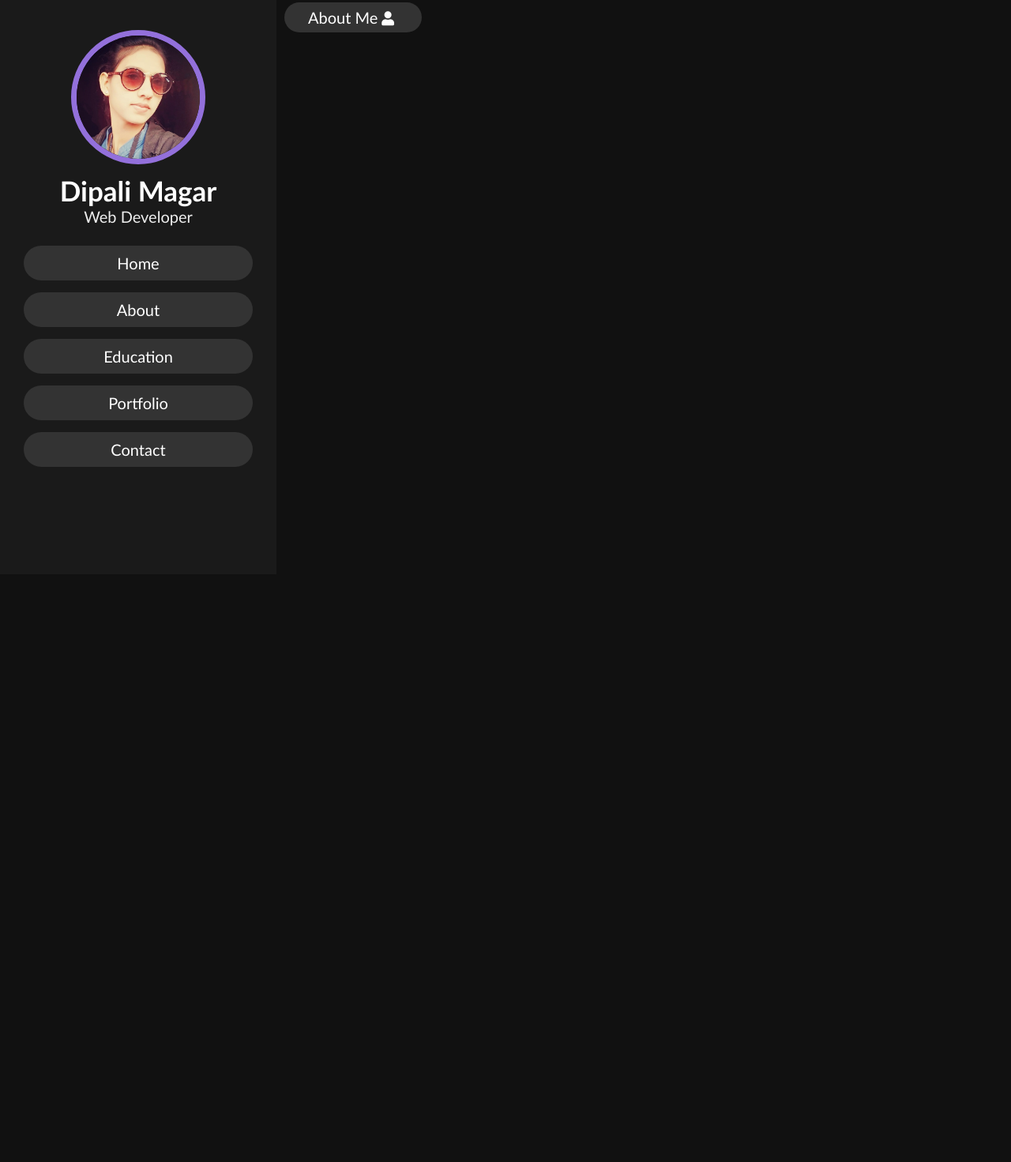
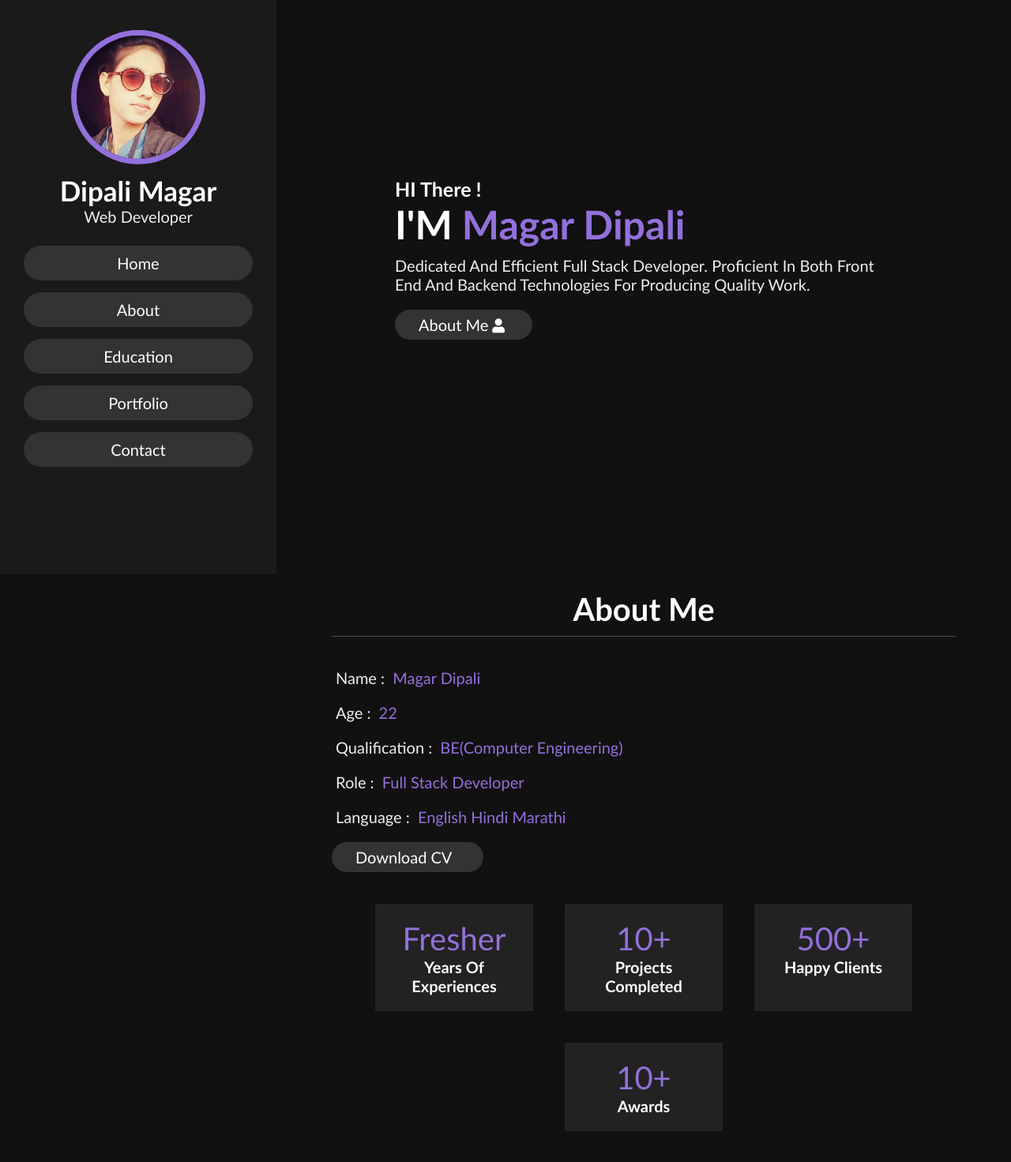
Before and after one commit to Dipali2377/Portfolio, a plain HTML site: page index.html in a window 1280 px wide. Shown: the part 73-1544 px from the top of the page at 79% size. Before the commit the page ends 812 px from the top, so only its background shows below. Drawn offline with Linux system fonts and the light colour scheme.

Commit message:
about-page

```diff
--- a/index.html
+++ b/index.html
@@ -44,5 +44,46 @@
         ><button class="btn">About Me<i class="fas fa-user"></i></button
       ></a>
     </section>
+    <!-- home section -->
+
+    <section class="about" id="about">
+      <h1 class="heading"><span>About</span> Me</h1>
+
+      <div class="row">
+        <div class="info">
+          <h3><span>Name : </span>Magar Dipali</h3>
+          <h3><span>Age : </span>22</h3>
+          <h3><span>Qualification : </span>BE(Computer Engineering)</h3>
+          <h3><span>Role : </span>Full Stack Developer</h3>
+          <h3><span>Language : </span>English Hindi Marathi</h3>
+          <a href="#"
+            ><button class="btn">
+              Download CV <i class="fas-fa-download"></i></button
+          ></a>
+        </div>
+
+        <div class="counter">
+          <div class="box">
+            <span>Fresher</span>
+            <h3>Years of Experiences</h3>
+          </div>
+
+          <div class="box">
+            <span>10+</span>
+            <h3>Projects Completed</h3>
+          </div>
+
+          <div class="box">
+            <span>500+</span>
+            <h3>Happy Clients</h3>
+          </div>
+
+          <div class="box">
+            <span>10+</span>
+            <h3>Awards</h3>
+          </div>
+        </div>
+      </div>
+    </section>
   </body>
 </html>
--- a/style.css
+++ b/style.css
@@ -42,6 +42,7 @@ body {
   background: #111;
   overflow-x: hidden;
   padding-left: 35rem;
+  color: white;
 }
 
 section {
@@ -133,3 +134,88 @@ header .navbar ul li a {
   font-size: 2rem;
   border-radius: 5rem;
 }
+header .navbar ul li a:hover {
+  background: var(--purple);
+}
+
+#menu {
+  position: fixed;
+  top: 2rem;
+  right: 2rem;
+  background: #333;
+  color: #fff;
+  cursor: pointer;
+  font-size: 2.5rem;
+  padding: 1rem 1.5rem;
+  z-index: 1000;
+  display: none;
+}
+.home {
+  display: flex;
+  justify-content: center;
+  flex-flow: column;
+  padding: 0 15rem;
+}
+.home h1 {
+  font-size: 5rem;
+  color: #fff;
+}
+
+.home h3 {
+  font-size: 2.5rem;
+  color: #fff;
+}
+
+.home h1 span {
+  color: var(--purple);
+}
+
+.home p {
+  font-size: 2rem;
+  color: #eee;
+  padding: 1rem 0;
+}
+.about .row {
+  display: flex;
+  align-items: center;
+  justify-content: center;
+  flex-wrap: wrap;
+  padding: 1rem 0;
+}
+.about .row .info {
+  flex: 11 48rem;
+  padding: 2rem 1rem;
+  padding-left: 6rem;
+}
+.about .row .info h3 {
+  font-size: 2rem;
+  color: var(--purple);
+  padding: 1rem 0;
+  font-weight: normal;
+}
+.about .row .info h3 span {
+  color: #eee;
+  padding: 0.5rem;
+}
+.about .row .counter {
+  flex: 11 48rem;
+  display: flex;
+  justify-content: center;
+  flex-wrap: wrap;
+}
+
+.about .row .counter .box {
+  width: 20rem;
+  background: #222;
+  text-align: center;
+  padding: 2rem;
+  margin: 2rem;
+}
+.about .row .counter .box span {
+  font-size: 4rem;
+  color: var(--purple);
+}
+.about .row .counter .box h3 {
+  font-size: 2rem;
+  color: #fff;
+}
```
